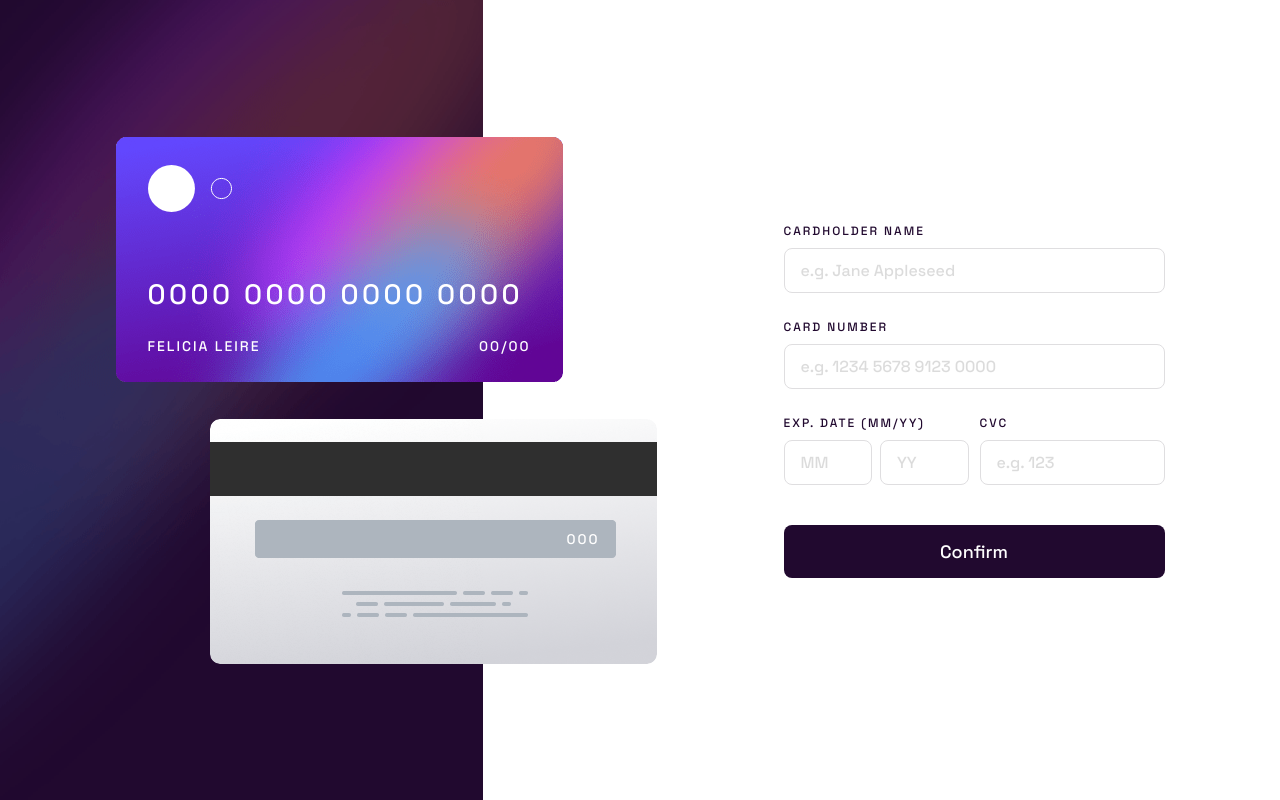
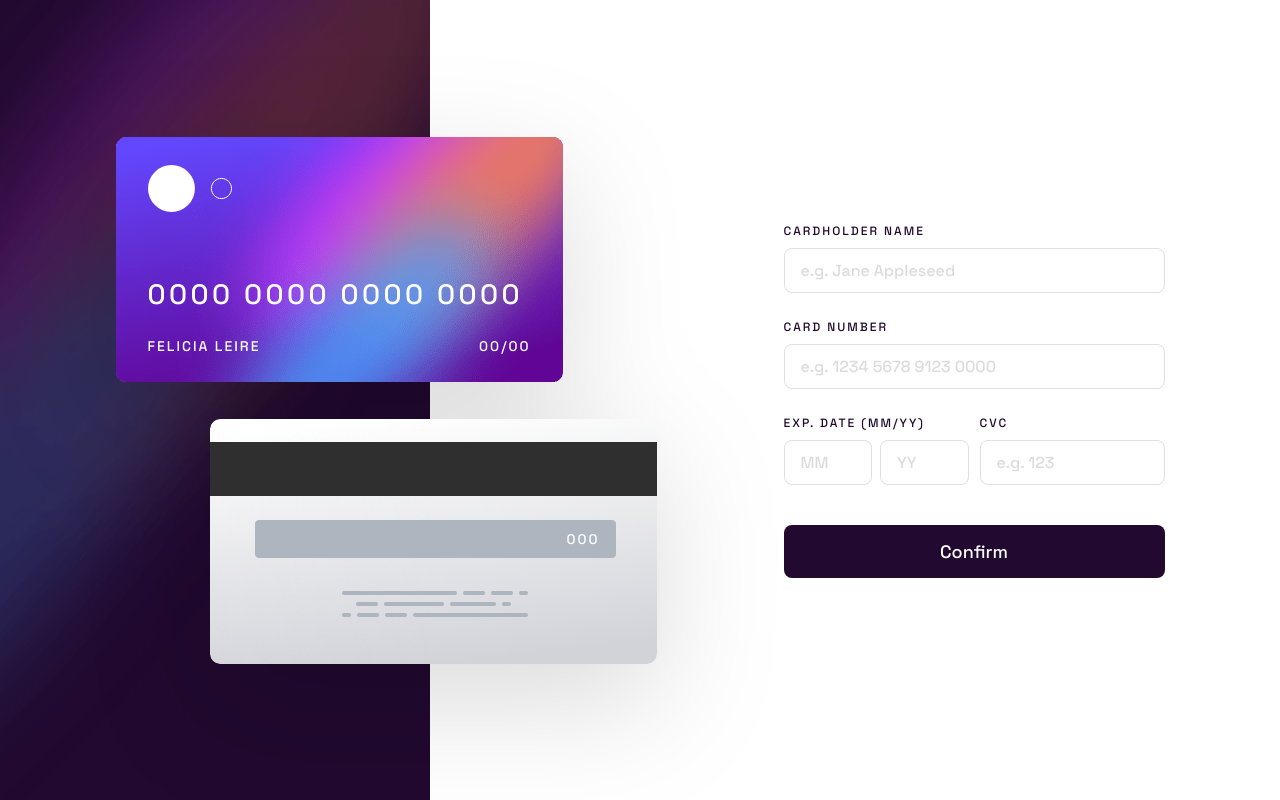
Before and after one commit to jvdsantos3/interactive-card-details-form, a React (Vite) app: page / in a window 1280 px wide. Built offline with nearby package versions, Linux system fonts and the light colour scheme.

Commit message:
fix: bg image

```diff
--- a/src/components/Cards/styles.ts
+++ b/src/components/Cards/styles.ts
@@ -8,6 +8,8 @@ export const CardsContainer = styled.section`
 
   display: flex;
   flex-direction: column;
+
+  filter: drop-shadow(0px 39px 60px rgba(0, 0, 0, 0.14));
 
   @media (min-width: 1024px) {
     width: 54.1rem;
--- a/src/pages/Home/styles.ts
+++ b/src/pages/Home/styles.ts
@@ -15,7 +15,7 @@ export const HomeContainer = styled.main`
 
   @media (min-width: 1024px) {
     background: url(${bgMainDesktop}) no-repeat;
-    background-size: 48.3rem 100%;
+    background-size: 33.6% 100%;
   }
 `
 
```
